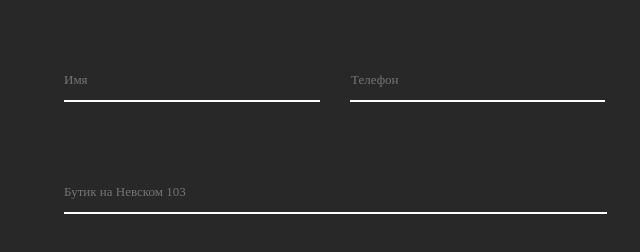
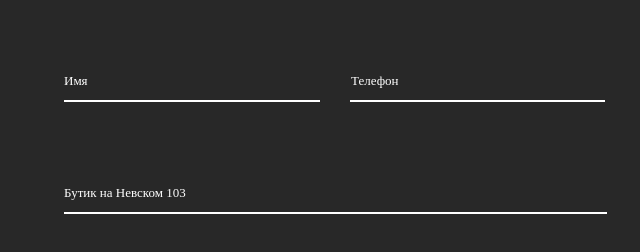
Before and after one commit to KalmykovaElena/Shop, a plain HTML site: page index.html in a window 1280 px wide. Shown: the part 3119-3371 px from the top of the page, 640-1280 px from the left. Drawn offline with nearby package versions, Linux system fonts and the light colour scheme.

Commit message:
change placeholder

```diff
--- a/style.css
+++ b/style.css
@@ -346,11 +346,14 @@ input {
     width:254px;
     height:20px;
     background: #282828;
-    color: white;
+
+}
+input::placeholder {
     font-weight: 500;
-font-size: 13px;
-line-height: 150%;
-}
+    font-size: 13px;
+    line-height: 150%;
+    color: #ffffff;
+  }
 .name-phone{
     margin-top: 81px;
     display: flex;
```
